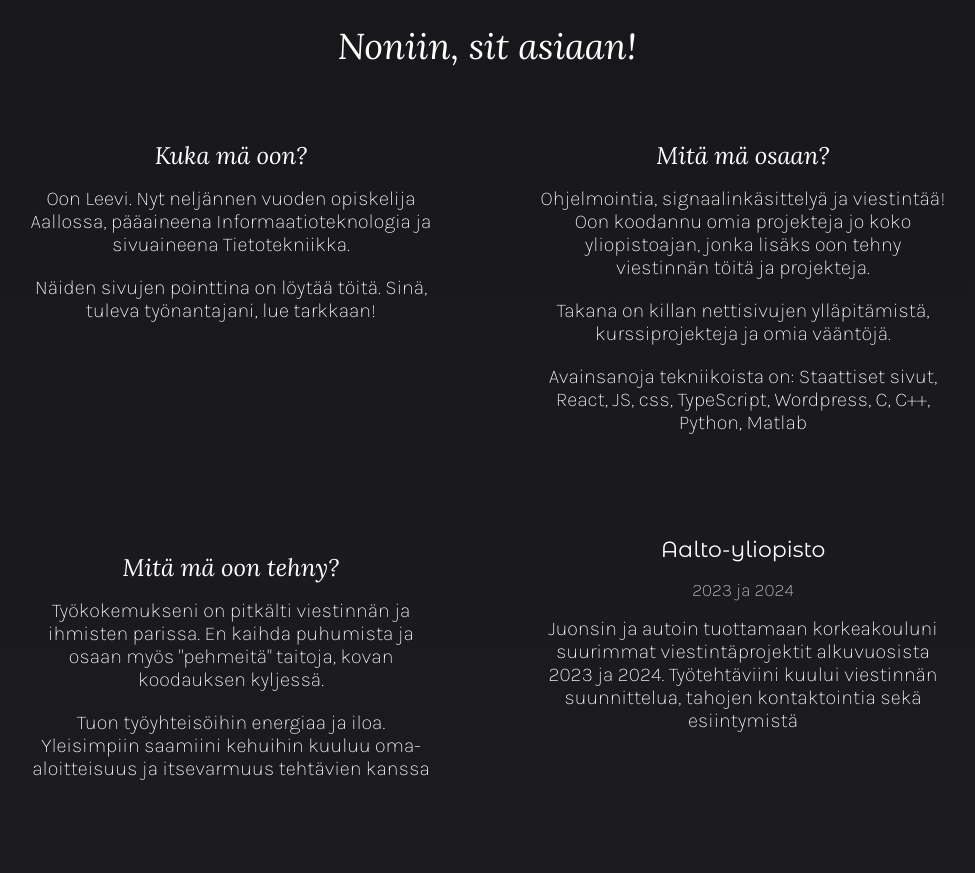
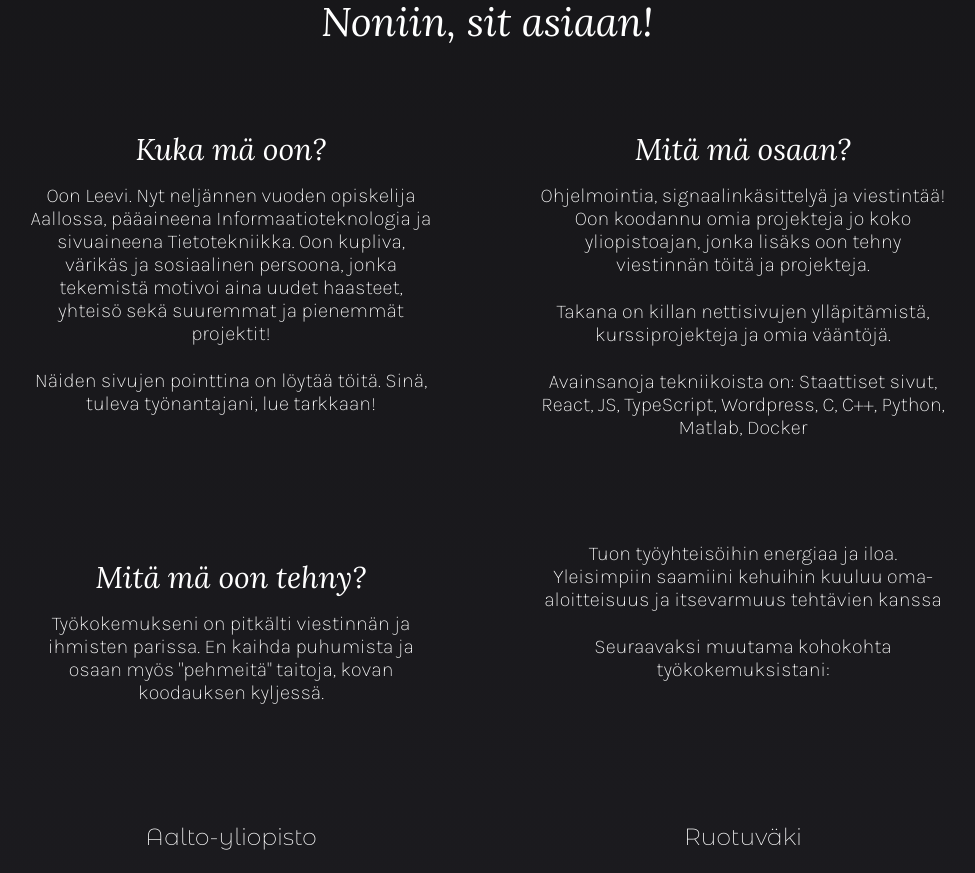
Before and after one commit to lhormaluoma/cv-2024, a React (Create React App) app: page / in a window 1280 px wide. Shown: the part 1900-2773 px from the top of the page, without its empty margins (153-1128 px from the left). Built offline with nearby package versions, Linux system fonts and the light colour scheme; the HTML template or start-up script is replaced by a standard one.

Commit message:
Updated texts, font sizings and some styles. Added a footer.

```diff
--- a/public/index.html
+++ b/public/index.html
@@ -24,7 +24,12 @@
       work correctly both with client-side routing and a non-root public URL.
       Learn how to configure a non-root public URL by running `npm run build`.
     -->
-    <title>React App</title>
+    <link rel="stylesheet" href="https://fonts.googleapis.com/css?family=Montserrat+Alternates:150,200,300,400" />
+    <link rel="stylesheet" href="https://fonts.googleapis.com/css?family=Montserrat:200,400" />
+    <link rel="stylesheet" href="https://fonts.googleapis.com/css?family=Lora:200,400,200italic,400italic" />
+    <link rel="stylesheet" href="https://fonts.googleapis.com/css?family=Karla:200,400,200italic,400italic" />
+
+    <title>Leevi</title>
   </head>
   <body>
     <noscript>You need to enable JavaScript to run this app.</noscript>
--- a/src/App.css
+++ b/src/App.css
@@ -36,8 +36,15 @@
   flex-direction: column;
   align-items: center;
   justify-content: space-between;
-  padding-top: 50vh;
+  padding-top: 45vh;
   padding-bottom: 80vh;
+}
+
+.App-footer {
+  padding-top:5vh;
+  padding-bottom:5vh;
+  width:100%;
+  background: linear-gradient(#10101000,#101010);
 }
 
 
@@ -45,26 +52,28 @@
   color: #61dafb;
 }
 
+body {
+  font-size: calc(15px + 0.390625vw);
+}
+
 h3 {
   font-family: "Montserrat Alternates";
-  font-size: calc(14px + 2vmin);
-  font-weight: 200;
+  font-weight: 250;
   margin: 0;
   padding: 1rem;
   color: white;
 }
 
 h2 {
-  font-family: "Montserrat Alternates";
-  font-size: calc(6px + 2vmin);
+  font-family: "Lora";
   font-weight: 400;
-  margin: 0;
+  font-style: italic;
+  margin: 1rem;
   color: white;
 }
 
 h1 {
   font-family: "Lora";
-  font-size: calc(8px + 2vmin);
   font-weight: 400;
   font-style: italic;
   margin: 1rem;
@@ -73,16 +82,15 @@ h1 {
 
 h4 {
   font-family: "Karla";
-  font-size: calc(2px + 2vmin);
   font-weight: 200;
   margin: 0;
+  font-style: italic;
   color: rgba(255, 255, 255, 0.77);
-  padding: 1rem;
+  padding: 0.2rem;
 }
 
 h5 {
   font-family: "Lora";
-  font-size: calc(20px + 2vmin);
   font-weight: 400;
   font-style: italic;
   margin: 0.2rem;
@@ -91,7 +99,6 @@ h5 {
 
 p {
   font-family: "Karla";
-  font-size: calc(4px + 2vmin);
   font-weight: 200;
   margin: 0;
   color: white;
@@ -99,7 +106,6 @@ p {
 
 li {
   font-family: "Karla";
-  font-size: calc(4px + 2vmin);
   font-weight: 200;
   margin: 0;
   color: white;
@@ -107,9 +113,15 @@ li {
 
 ul {
   font-family: "Karla";
-  font-size: calc(4px + 2vmin);
   font-weight: 200;
   margin: 1rem;
+  color: white;
+}
+
+a {
+  font-family: "Karla";
+  font-weight: 200;
+  margin: 0;
   color: white;
 }
 
@@ -137,7 +149,8 @@ ul {
     flex-wrap: wrap;
     }
   .App-content-flex > div {
-    width: 40%;
+    flex: 5;
+    min-width: 40%;
     padding: 5%;
   }
 }
--- a/src/App.js
+++ b/src/App.js
@@ -26,13 +26,9 @@ function App() {
   const transitionTime = "all 0.4s";
 
   return (
+    <div>
     <div className="App">
       <head>
-        <link rel="stylesheet" href="https://fonts.googleapis.com/css?family=Montserrat+Alternates:150,200,300,400" />
-        <link rel="stylesheet" href="https://fonts.googleapis.com/css?family=Montserrat:200,400" />
-        <link rel="stylesheet" href="https://fonts.googleapis.com/css?family=Lora:200,400,200italic,400italic" />
-        <link rel="stylesheet" href="https://fonts.googleapis.com/css?family=Karla:200,400" />
-        <title>Leevi</title>
       </head>
       <header className="App-header" style={{
             background: `linear-gradient(${navColor})`,
@@ -47,7 +43,7 @@ function App() {
       </header>
     <body className="App-body">
     <div className="App-info" >
-      <h1 style={{color: greetColor, transition: transitionTime}}><TypeAnimation
+      <h5 style={{color: greetColor, transition: transitionTime}}><TypeAnimation
       sequence={[
         // Same substring at the start will only be typed out once, initially
         'Oon Leevi',
@@ -67,19 +63,24 @@ function App() {
       style={{ fontSize: '2em', display: 'inline-block' }}
       repeat={0}
       cursor={false}
-    /></h1>
+    /></h5>
     <div style={{}}>
       <p style = {{color:bodyColor, transition: transitionTime}}>Oon Leevi. Tekniikan opiskelija ja alan intoilija!
       Mun ykkösjuttuna on yhdistää fyysiset kokemukset koodiin. Sen lisäks harrastan kameroita, musiikkia ja kaikennäköstä urheilua :-)</p>
     </div>
     </div>
     <div style={{alignItems:"center"}}>
-      <h5>Noniin, sit asiaan!</h5>
+      <h1>Noniin, sit asiaan!</h1>
     </div>
-    <div className="App-content-flex" style={{paddingBottom:"100vh"}}>
+    <div className="App-content-flex">
       <Contents />
     </div>
     </body>
+    <div className="App-footer">
+    <p>Tämän sivun tarkoitus on toimia todisteena.</p>
+    <p>Kiitos lukemisesta, tiivistetympi CV löytyy <a href="googledrive.com">täältä!</a></p>
+    </div>
+    </div>
     </div>
   );
 }
--- a/src/content-blocks/CV.md
+++ b/src/content-blocks/CV.md
@@ -1,8 +1,8 @@
 <div>
 
-# Kuka mä oon?
+## Kuka mä oon?
 
-Oon Leevi. Nyt neljännen vuoden opiskelija Aallossa, pääaineena Informaatioteknologia ja sivuaineena Tietotekniikka.
+Oon Leevi. Nyt neljännen vuoden opiskelija Aallossa, pääaineena Informaatioteknologia ja sivuaineena Tietotekniikka. Oon kupliva, värikäs ja sosiaalinen persoona, jonka tekemistä motivoi aina uudet haasteet, yhteisö sekä suuremmat ja pienemmät projektit!
 
 <br/>
 
@@ -12,7 +12,7 @@ Näiden sivujen pointtina on löytää töitä. Sinä, tuleva työnantajani, lue
 
 <div>
 
-# Mitä mä osaan?
+## Mitä mä osaan?
 
 Ohjelmointia, signaalinkäsittelyä ja viestintää! Oon koodannu omia projekteja jo koko yliopistoajan, jonka lisäks oon tehny viestinnän töitä ja projekteja.
 
@@ -22,25 +22,31 @@ Takana on killan nettisivujen ylläpitämistä, kurssiprojekteja ja omia väänt
 
 <br/>
 
-Avainsanoja tekniikoista on: Staattiset sivut, React, JS, css, TypeScript, Wordpress, C, C++, Python, Matlab
+Avainsanoja tekniikoista on: Staattiset sivut, React, JS, TypeScript, Wordpress, C, C++, Python, Matlab, Docker
 
 </div>
 
 <div>
 
-# Mitä mä oon tehny?
+## Mitä mä oon tehny?
 
 Työkokemukseni on pitkälti viestinnän ja ihmisten parissa. En kaihda puhumista ja osaan myös "pehmeitä" taitoja, kovan koodauksen kyljessä.
-
-<br />
-
-Tuon työyhteisöihin energiaa ja iloa. Yleisimpiin saamiini kehuihin kuuluu oma-aloitteisuus ja itsevarmuus tehtävien kanssa
 
 </div>
 
 <div>
 
-## Aalto-yliopisto
+Tuon työyhteisöihin energiaa ja iloa. Yleisimpiin saamiini kehuihin kuuluu oma-aloitteisuus ja itsevarmuus tehtävien kanssa
+
+<br />
+
+Seuraavaksi muutama kohokohta työkokemuksistani:
+
+</div>
+
+<div>
+
+### Aalto-yliopisto
 #### 2023 ja 2024
 
 Juonsin ja autoin tuottamaan korkeakouluni suurimmat viestintäprojektit alkuvuosista 2023 ja 2024. Työtehtäviini kuului viestinnän suunnittelua, tahojen kontaktointia sekä esiintymistä
@@ -50,19 +56,62 @@ Juonsin ja autoin tuottamaan korkeakouluni suurimmat viestintäprojektit alkuvuo
 
 <div>
 
-## Ruotuväki
+### Ruotuväki
 #### 2022
 
-Juonsin ja autoin tuottamaan korkeakouluni suurimmat viestintäprojektit alkuvuosista 2023 ja 2024. Työtehtäviini kuului viestinnän suunnittelua, tahojen kontaktointia sekä esiintymistä
+Toimin Puolustusvoimien uutislehdessä toimitussihteerinä. Tehtävä sisälsi toimituksen hallinnointia ja koordinointia, sekä sisällön tuottamista.
+
+<br />
+
+Tuotin työssä tekstiä sekä kuvia, varsinkin tekniikkaan liittyvistä aiheista.
 
 </div>
 
-
 <div>
 
-## Reila Oy
-#### 2019
+# Koulutus, Taidot ja muu kokemus
 
-Juonsin ja autoin tuottamaan korkeakouluni suurimmat viestintäprojektit alkuvuosista 2023 ja 2024. Työtehtäviini kuului viestinnän suunnittelua, tahojen kontaktointia sekä esiintymistä
+<br/>
+
+## Koulutus
+
+#### 2020-2024
+Sähkötekniikan kandidaatti, Informaatioteknologia
+
+Sivuaine: Tietotekniikka
+
+<br/>
+
+## Kielet
+
+Suomi, äidinkieli
+
+Englanti, Erinomainen
+
+Ruotsi, Keskustelutasoinen
+
+Saksa, Keskustelutasoinen
+
+<br/>
+
+## Vapaaehtoiskokemus
+
+#### 2021
+Automaatio- ja systeemitekniikan kilta, Viestintämestari
+
+<br/>
+
+#### 2022
+Automaatio- ja systeemitekniikan kilta, Tutorvastaava
+
+<br/>
+
+#### 2023
+Automaatio- ja systeemitekniikan kilta, Fuksikapteeni
+
+<br/>
+
+#### 2024
+Automaatio- ja systeemitekniikan kilta, Puheenjohtaja
 
 </div>
```
